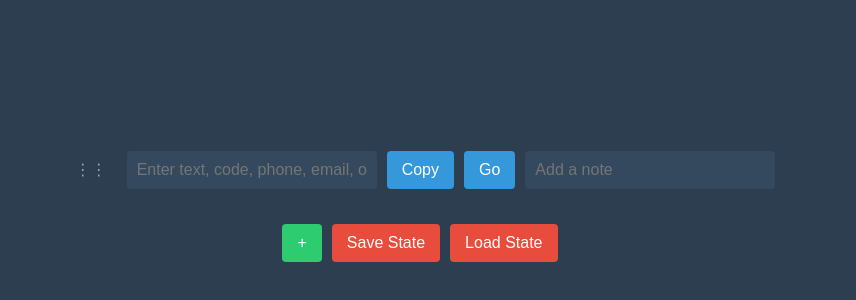
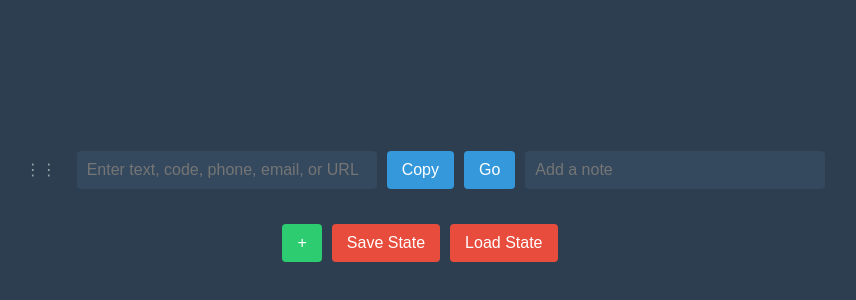
Before and after one commit to extrememission/copygo, a plain HTML site: page index.html in a window 1280 px wide. Shown: the part 194-494 px from the top of the page, 220-1076 px from the left. Drawn offline with Linux system fonts and the light colour scheme.

Commit message:
Update index.html

```diff
--- a/index.html
+++ b/index.html
@@ -36,7 +36,7 @@
         }
         input[type="text"] {
             flex: 2;
-            min-width: 250px;
+            min-width: 300px;
             padding: 10px;
             font-size: 16px;
             border: none;
@@ -46,7 +46,7 @@
         }
         .note-input {
             flex: 1;
-            min-width: 200px;
+            min-width: 250px;
             padding: 10px;
             font-size: 16px;
             border: none;
```
